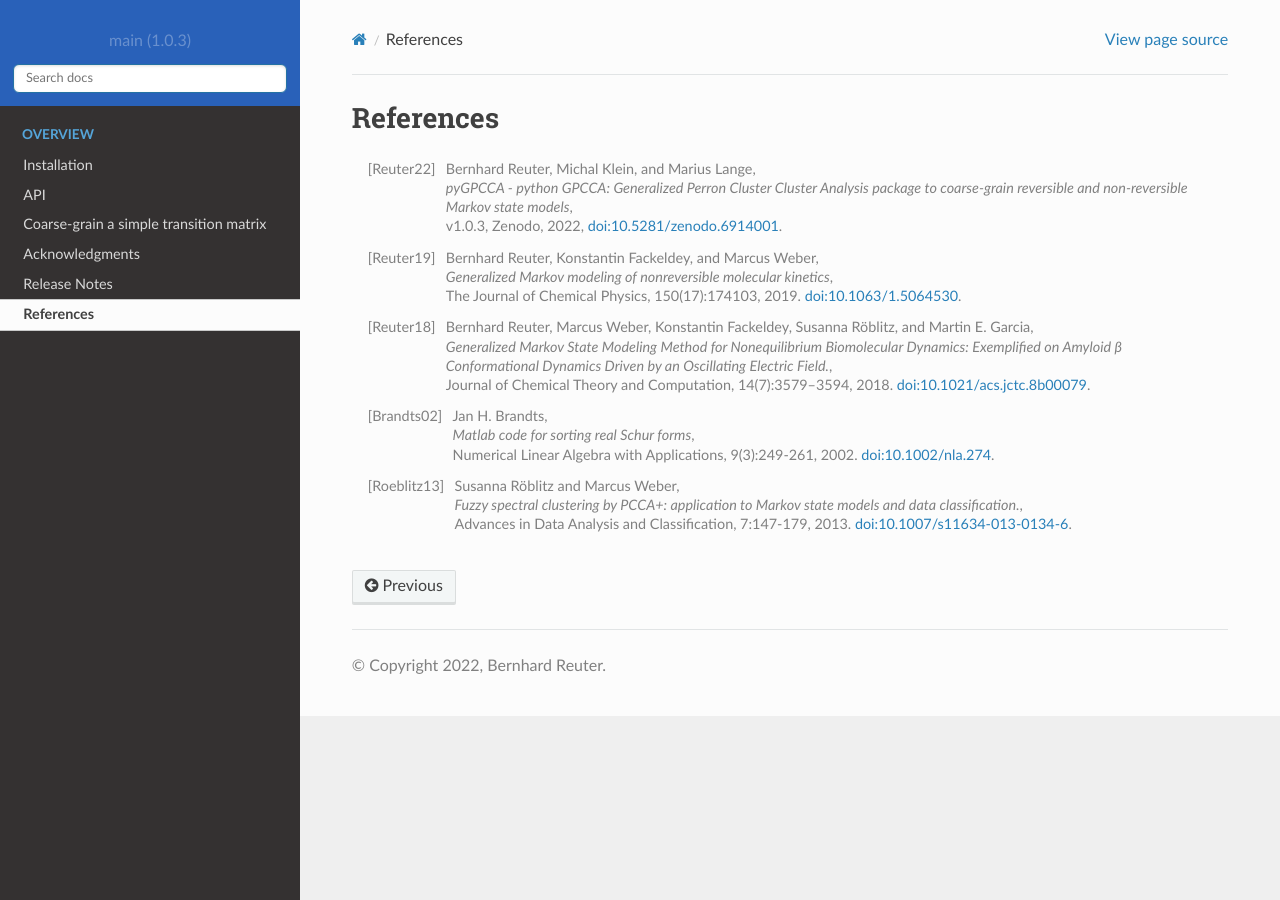
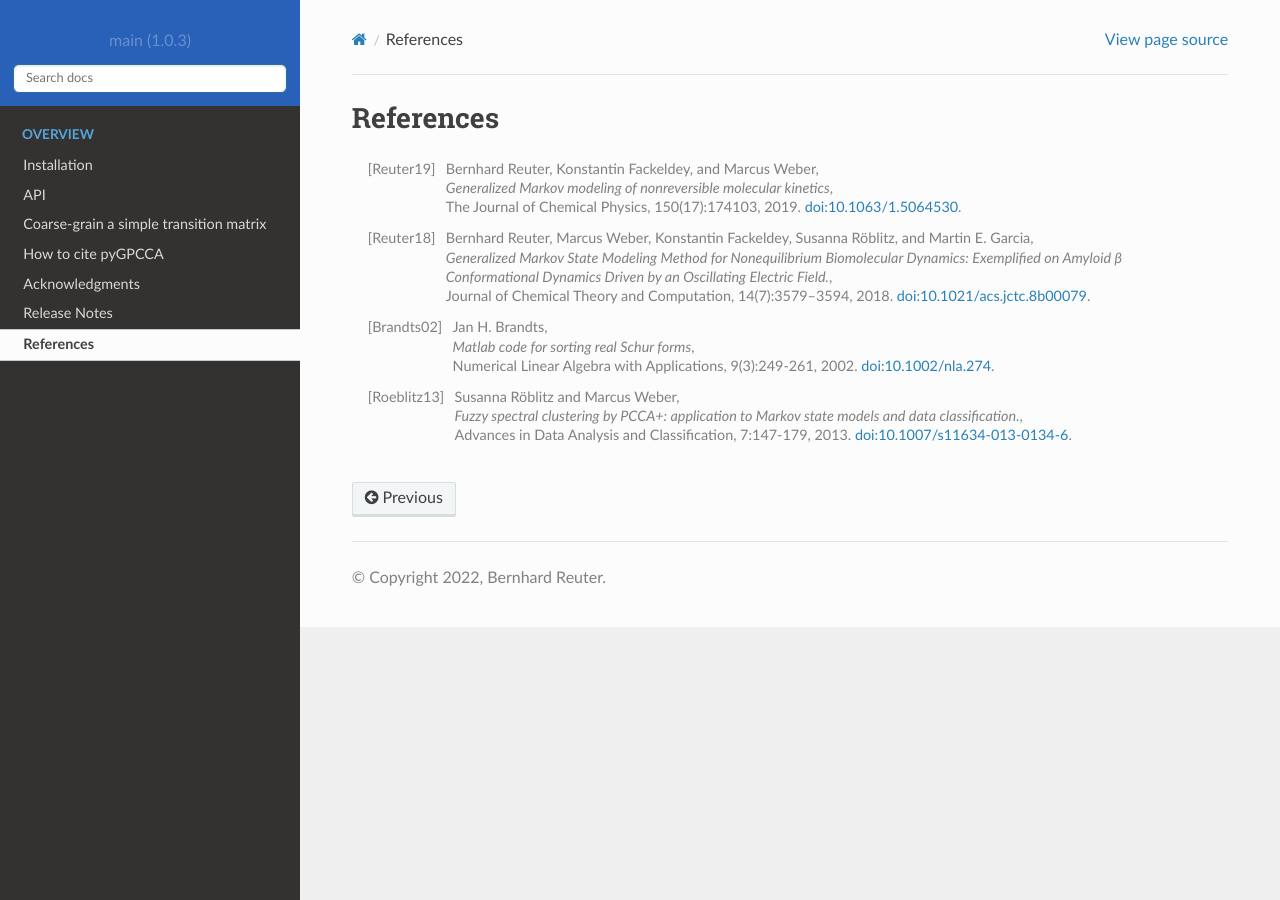
Before and after one commit to msmdev/pyGPCCA, a Sphinx documentation site: the page built from docs/source/references.rst, in a window 1280 px wide. Built offline with Sphinx 7.4.7 and the Read the Docs theme 2.0.0, drawn with Linux system fonts in a browser that asks for light colours.

Commit message:
Add how-to-cite section to RTD.

```diff
--- a/README.rst
+++ b/README.rst
@@ -53,7 +53,7 @@
 
 How to cite pyGPCCA
 -------------------
-If you use *pyGPCCA* or parts of it to model molecular dynamics, e.g.,
+If you use *pyGPCCA* or parts of it to model molecular dynamics, e.g.
 to coarse-grain protein conformational dynamics, cite [`Reuter18`_] as:
 
 .. code-block:: bibtex
@@ -71,7 +71,8 @@
         note  = {PMID: 29812922},
     }
 
-If you use *pyGPCCA* or parts of it in a more general context, e.g., to model cellular dynamics, cite [`Reuter19`_] as:
+If you use *pyGPCCA* or parts of it in a more general context,
+e.g. to model cellular dynamics, cite [`Reuter19`_] as:
 
 .. code-block:: bibtex
 
--- a/docs/source/index.rst
+++ b/docs/source/index.rst
@@ -11,6 +11,7 @@
     installation
     api
     example
+    how_to_cite
     acknowledgments
     release_notes
     references
--- a/docs/source/references.rst
+++ b/docs/source/references.rst
@@ -4,13 +4,6 @@
 
 References
 ==========
-.. [Reuter22]
-    Bernhard Reuter, Michal Klein, and Marius Lange, |br|
-    *pyGPCCA - python GPCCA: Generalized Perron Cluster Cluster Analysis package to coarse-grain
-    reversible and non-reversible Markov state models*, |br|
-    v1.0.3, Zenodo, 2022,
-    `doi:10.5281/zenodo.6914001 <https://doi.org/10.5281/zenodo.6914001>`__.
-
 .. [Reuter19]
     Bernhard Reuter, Konstantin Fackeldey, and Marcus Weber, |br|
     *Generalized Markov modeling of nonreversible molecular kinetics*, |br|
```
Also changed, not shown: other parts of docs/source/index.rst (+1 -1 lines), docs/source/how_to_cite.rst (added, +41 -0 lines).
